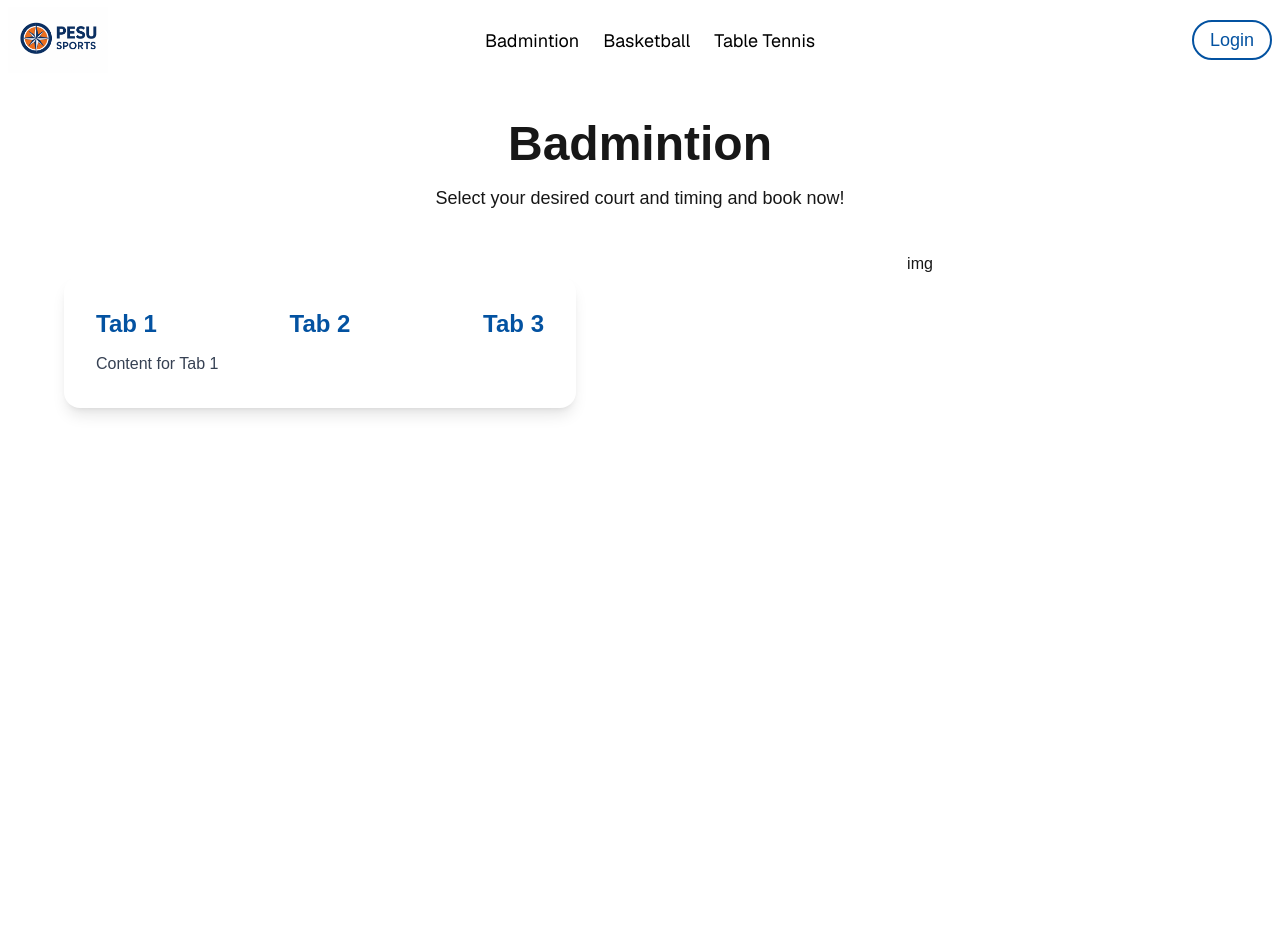
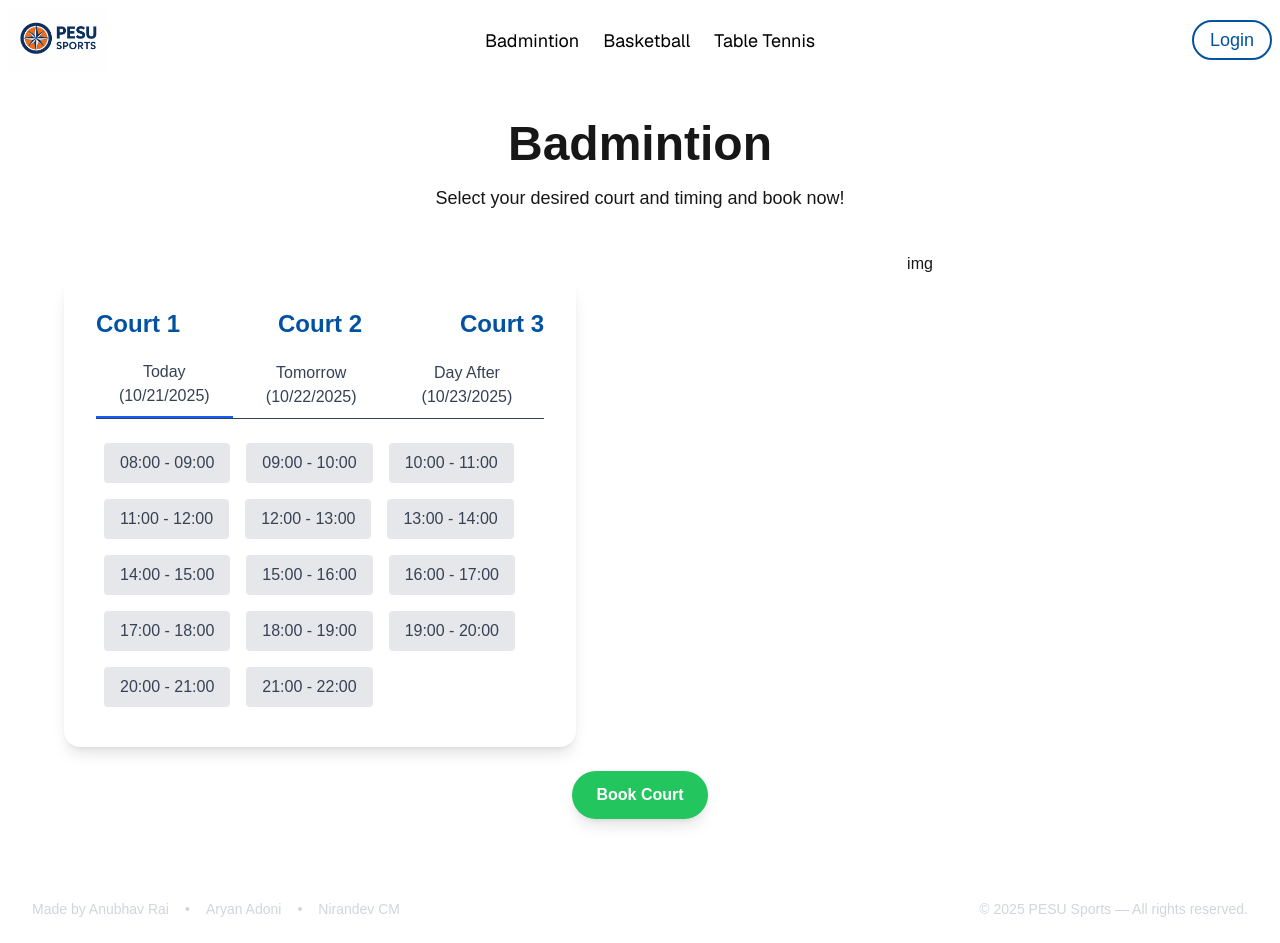
Before and after one commit to acrticsludge/pesu-sports, a Next.js app: page /Badminton in a window 1280 px wide. Before the commit the page ends 800 px from the top, so only its background shows below. Built offline with nearby package versions, Linux system fonts and the light colour scheme.

Commit message:
Finished the Badminton booking page

```diff
--- /dev/null
+++ b/db.js
@@ -0,0 +1,26 @@
+import { MongoClient, ServerApiVersion } from "mongodb";
+const uri =
+  "mongodb+srv://myadmin:adminpassword@anubhavs-cluster.uxmbt5j.mongodb.net/?appName=Anubhavs-Cluster";
+// Create a MongoClient with a MongoClientOptions object to set the Stable API version
+const client = new MongoClient(uri, {
+  serverApi: {
+    version: ServerApiVersion.v1,
+    strict: true,
+    deprecationErrors: true,
+  },
+});
+async function run() {
+  try {
+    // Connect the client to the server	(optional starting in v4.7)
+    await client.connect();
+    // Send a ping to confirm a successful connection
+    await client.db("admin").command({ ping: 1 });
+    console.log(
+      "Pinged your deployment. You successfully connected to MongoDB!"
+    );
+  } finally {
+    // Ensures that the client will close when you finish/error
+    await client.close();
+  }
+}
+run().catch(console.dir);
--- a/package.json
+++ b/package.json
@@ -9,6 +9,8 @@
     "lint": "eslint"
   },
   "dependencies": {
+    "express": "^5.1.0",
+    "mongodb": "^6.20.0",
     "next": "15.5.6",
     "react": "19.1.0",
     "react-dom": "19.1.0",
--- /dev/null
+++ b/server.js
@@ -0,0 +1,29 @@
+const express = require("express");
+const app = express();
+const port = 3000;
+
+// Middleware to parse JSON request bodies
+app.use(express.json());
+
+// Route for "/"
+app.get("/", (req, res) => {
+  res.send("Welcome to the homepage!");
+});
+
+// Route for "/mypost" - example POST handler
+app.post("/mypost", (req, res) => {
+  const data = req.body;
+  // Process the posted data as needed
+  res.json({ message: "Data received successfully", receivedData: data });
+});
+
+// Route for "/api" - example GET handler returning JSON data
+app.get("/api", (req, res) => {
+  res.json({ status: "API is working", timestamp: new Date().toISOString() });
+});
+
+// Start the server
+app.listen(port, () => {
+  console.log(`Server running at http://localhost:${port}`);
+});
+// mongodb+srv://myadmin:adminpassword@anubhavs-cluster.uxmbt5j.mongodb.net/?appName=Anubhavs-Cluster
--- /dev/null
+++ b/src/app/Badminton/ActiveSubTab.tsx
@@ -0,0 +1,75 @@
+import React, { useState } from "react";
+
+const ActiveSubTab = () => {
+  const [activeDay, setActiveDay] = useState(0);
+  const [selectedSlot, setSelectedSlot] = useState<{
+    day: number;
+    hour: number | null;
+  }>({ day: 0, hour: null });
+
+  const today = new Date();
+
+  const dayLabels = [
+    { label: "Today", date: new Date() },
+    {
+      label: "Tomorrow",
+      date: (() => {
+        let d = new Date();
+        d.setDate(d.getDate() + 1);
+        return d;
+      })(),
+    },
+    {
+      label: "Day After",
+      date: (() => {
+        let d = new Date();
+        d.setDate(d.getDate() + 2);
+        return d;
+      })(),
+    },
+  ];
+
+  const startHour = 8;
+  const endHour = 22;
+  const hours = Array.from(
+    { length: endHour - startHour },
+    (_, i) => startHour + i
+  );
+
+  const fmt = (h: number) => String(h).padStart(2, "0") + ":00";
+
+  return (
+    <div>
+      <div className="flex border-b">
+        {dayLabels.map((d, idx) => (
+          <button
+            key={d.label}
+            className={`px-4 py-2 ${
+              activeDay === idx ? "border-b-2 border-blue-600" : ""
+            }`}
+            onClick={() => setActiveDay(idx)}
+          >
+            {d.label} ({d.date.toLocaleDateString()})
+          </button>
+        ))}
+      </div>
+      <div className="flex flex-wrap mt-4">
+        {hours.map((hr) => (
+          <button
+            key={hr}
+            className={`m-2 px-4 py-2 rounded ${
+              selectedSlot.day === activeDay && selectedSlot.hour === hr
+                ? "bg-blue-600 text-white"
+                : "bg-gray-200"
+            }`}
+            onClick={() => setSelectedSlot({ day: activeDay, hour: hr })}
+          >
+            {fmt(hr)} - {fmt(hr + 1)}
+          </button>
+        ))}
+      </div>
+    </div>
+  );
+};
+
+export default ActiveSubTab;
--- a/src/app/Badminton/page.tsx
+++ b/src/app/Badminton/page.tsx
@@ -1,14 +1,18 @@
 "use client";
 import NavBar from "../NavBar";
 import React, { useState } from "react";
+import ActiveSubTab from "./ActiveSubTab";
+import Footer from "../footer";
 
 export default function Badminton() {
   const [activeTab, setActiveTab] = useState("tab1");
   return (
+    <div>
       <div className="flex flex-col items-center pt-[80px]">
         <div>
           <NavBar />
         </div>
+
         <header className="flex text-4xl sm:text-5xl font-poppins font-bold pt-10 items-center justify-center">
           Badmintion
         </header>
@@ -22,33 +26,51 @@ export default function Badminton() {
                 onClick={() => setActiveTab("tab1")}
                 className="cursor-pointer hover:scale-105 transition-transform duration-300"
               >
-              Tab 1
+                Court 1
               </button>
               <button
                 onClick={() => setActiveTab("tab2")}
                 className="cursor-pointer hover:scale-105 transition-transform duration-300"
               >
-              Tab 2
+                Court 2
               </button>
               <button
                 onClick={() => setActiveTab("tab3")}
                 className="cursor-pointer hover:scale-105 transition-transform duration-300"
               >
-              Tab 3
+                Court 3
               </button>
             </div>
             {activeTab === "tab1" && (
-            <div className="text-gray-700 mt-3">Content for Tab 1</div>
+              <div className="text-gray-700 mt-3">
+                <ActiveSubTab />
+              </div>
             )}
             {activeTab === "tab2" && (
-            <div className="text-gray-700 mt-3">Content for Tab 2</div>
+              <div className="text-gray-700 mt-3">
+                <ActiveSubTab />
+              </div>
             )}
             {activeTab === "tab3" && (
-            <div className="text-gray-700 mt-3">Content for Tab 3</div>
+              <div className="text-gray-700 mt-3">
+                <ActiveSubTab />
+              </div>
             )}
           </div>
           <div className="w-1/2 text-center">img</div>
         </div>
+        <div className="">
+          <button
+            type="button"
+            aria-label="Book Court"
+            className="bg-[#22C55E] text-white font-semibold px-6 py-3 rounded-full shadow-lg hover:scale-105 transition-transform duration-200 cursor-pointer"
+            onClick={() => {}}
+          >
+            Book Court
+          </button>
+        </div>
+      </div>
+      <Footer />
     </div>
   );
 }
--- a/src/app/NavBar.tsx
+++ b/src/app/NavBar.tsx
@@ -35,8 +35,7 @@ const NavBar = () => {
 
       <div id="login">
         <a
-          href="login.html"
-          target="_blank"
+          href="Login"
           rel="noopener noreferrer"
           id="login-a"
           className="border-2 border-[#0352a1] text-[#0352a1] text-[1.125rem] rounded-[20px] py-2 px-4 w-[81.33px] h-[46.2px]
--- /dev/null
+++ b/src/app/footer.tsx
@@ -0,0 +1,27 @@
+import React from "react";
+
+const Footer = () => {
+  return (
+    <div>
+      <footer className="w-full mt-20 mb-6 px-8">
+        <div className="flex flex-col sm:flex-row justify-between items-center text-sm text-gray-300">
+          {/* Left side - creators */}
+          <div className="flex space-x-4 mb-2 sm:mb-0">
+            <span>Made by Anubhav Rai</span>
+            <span>•</span>
+            <span>Aryan Adoni</span>
+            <span>•</span>
+            <span>Nirandev CM</span>
+          </div>
+
+          {/* Right side - copyright */}
+          <div>
+            © {new Date().getFullYear()} PESU Sports — All rights reserved.
+          </div>
+        </div>
+      </footer>
+    </div>
+  );
+};
+
+export default Footer;
--- a/src/app/page.tsx
+++ b/src/app/page.tsx
@@ -1,5 +1,6 @@
 import React from "react";
 import NavBar from "./NavBar";
+import Footer from "./footer";
 
 export default function page() {
   return (
@@ -70,26 +71,8 @@ export default function page() {
             </div>
           </div>
         </div>
-
-        {/* Footer */}
-        <footer className="mt-20 mb-6 w-full px-8">
-          <div className="flex flex-col sm:flex-row justify-between items-center text-sm text-gray-300">
-            {/* Left side - creators */}
-            <div className="flex space-x-4 mb-2 sm:mb-0">
-              <span>Made by Anubhav Rai</span>
-              <span>•</span>
-              <span>Aryan Adoni</span>
-              <span>•</span>
-              <span>Nirandev CM</span>
-            </div>
-
-            {/* Right side - copyright */}
-            <div>
-              © {new Date().getFullYear()} PESU Sports — All rights reserved.
-            </div>
-          </div>
-        </footer>
       </div>
+      <Footer />
     </div>
   );
 }
```
Also changed, not shown: 1 other file (tests, documents, lock files or other folders). Lines whose indentation alone changed are shown as unchanged.
